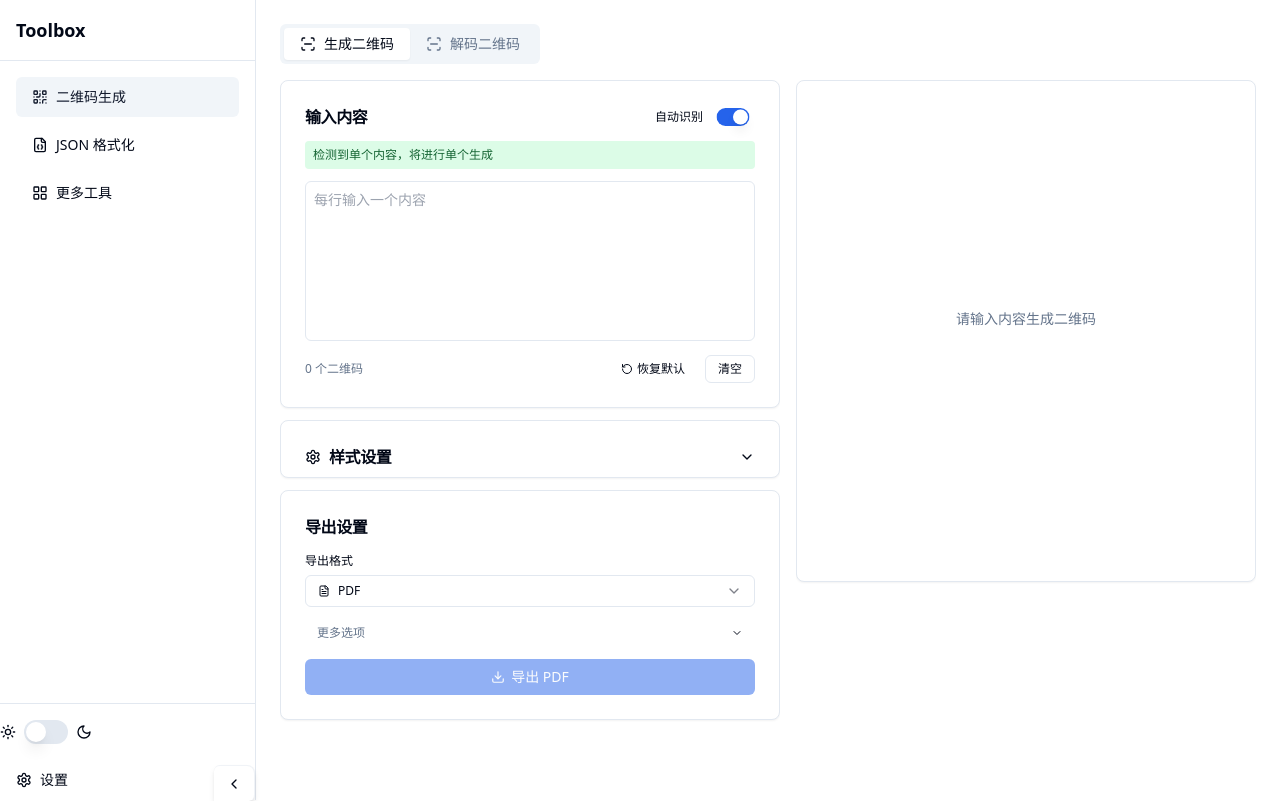
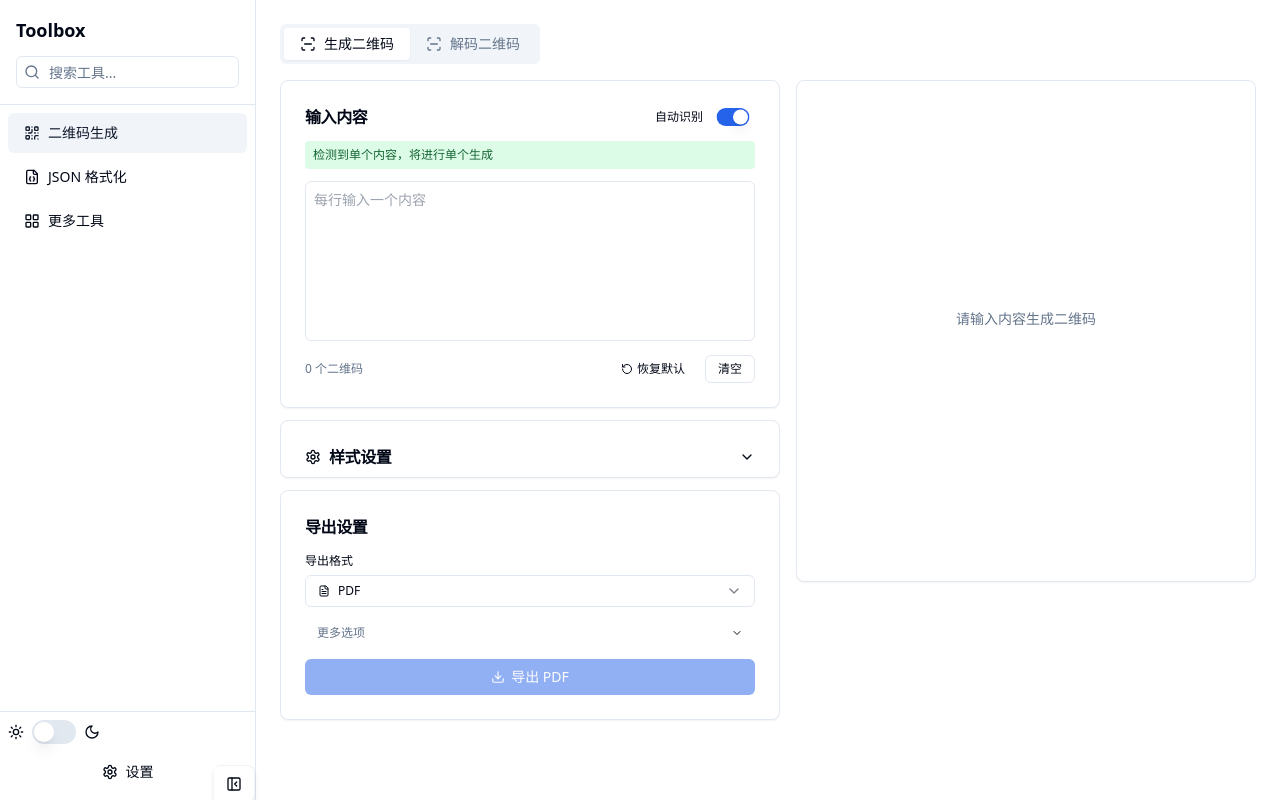
Before and after one commit to Pleidy/toolbox, a React (Vite) app: page / in a window 1280 px wide. Built offline with nearby package versions, Linux system fonts and the light colour scheme; the HTML template or start-up script is replaced by a standard one.

Commit message:
feat: 侧边栏收缩样式优化

```diff
--- a/src/components/layout/MainLayout.tsx
+++ b/src/components/layout/MainLayout.tsx
@@ -1,8 +1,7 @@
 import { ReactNode } from 'react';
 import { Sidebar } from './Sidebar';
-import { Button } from '../ui/Button';
-import { ChevronRight } from 'lucide-react';
 import { useAppStore } from '@/stores';
+import { cn } from '@/lib/utils';
 
 interface MainLayoutProps {
   children: ReactNode;
@@ -11,24 +10,18 @@ interface MainLayoutProps {
 }
 
 export function MainLayout({ children, activeTool, onToolChange }: MainLayoutProps) {
-  const { sidebarOpen, setSidebarOpen } = useAppStore();
+  const { sidebarOpen } = useAppStore();
 
   return (
-    <div className="h-screen flex bg-background relative">
+    <div className="h-screen flex bg-background relative overflow-hidden">
       <Sidebar activeTool={activeTool} onToolChange={onToolChange} />
 
-      {/* 侧边栏收起时显示的展开按钮 - 左下角 */}
-      {!sidebarOpen && (
-        <Button
-          onClick={() => setSidebarOpen(true)}
-          className="fixed bottom-0 left-0 z-50 rounded-tr-lg rounded-bl-none bg-background/90 backdrop-blur-md border-t border-r border-border/50 shadow-lg hover:bg-accent transition-colors"
-          title="展开侧边栏"
-        >
-          <ChevronRight className="h-4 w-4 text-foreground" />
-        </Button>
-      )}
-
-      <main className="flex-1 overflow-auto p-6">
+      <main
+        className={cn(
+          "flex-1 overflow-auto p-6 transition-all duration-300",
+          sidebarOpen ? "ml-64" : "ml-12"
+        )}
+      >
         {children}
       </main>
     </div>
--- a/src/components/layout/Sidebar.tsx
+++ b/src/components/layout/Sidebar.tsx
@@ -1,5 +1,7 @@
-import { QrCode, Settings, LayoutGrid, FileJson, Sun, Moon, ChevronLeft } from 'lucide-react';
+import { useState, useMemo } from 'react';
+import { QrCode, Settings, LayoutGrid, FileJson, Sun, Moon, Search, X, PanelLeftClose, PanelLeftOpen } from 'lucide-react';
 import { Button } from '../ui/Button';
+import { Input } from '../ui/Input';
 import { Switch } from '../ui/Switch';
 import { useAppStore } from '@/stores';
 import { useTheme } from 'next-themes';
@@ -13,6 +15,7 @@ interface SidebarProps {
 export function Sidebar({ activeTool, onToolChange }: SidebarProps) {
   const { sidebarOpen, theme, setSidebarOpen } = useAppStore();
   const { setTheme: setNextTheme } = useTheme();
+  const [searchQuery, setSearchQuery] = useState('');
 
   const handleThemeChange = (checked: boolean) => {
     const newTheme = checked ? 'dark' : 'light';
@@ -26,47 +29,125 @@ export function Sidebar({ activeTool, onToolChange }: SidebarProps) {
     { id: 'tools', name: '更多工具', icon: LayoutGrid },
   ];
 
+  // 过滤工具
+  const filteredTools = useMemo(() => {
+    if (!searchQuery.trim()) return tools;
+    return tools.filter(tool =>
+      tool.name.toLowerCase().includes(searchQuery.toLowerCase())
+    );
+  }, [searchQuery, tools]);
+
+  // 获取显示的工具列表
+  const displayTools = searchQuery.trim()
+    ? tools.map(tool => ({
+        ...tool,
+        isHidden: !filteredTools.some(t => t.id === tool.id)
+      }))
+    : tools.map(tool => ({ ...tool, isHidden: false }));
+
+  const clearSearch = () => setSearchQuery('');
+
+  // 收缩状态：只显示图标
+  const isCollapsed = !sidebarOpen;
+
   return (
     <aside
       className={cn(
-        "border-r bg-card transition-all duration-300 flex flex-col",
-        sidebarOpen ? "w-64" : "w-0 overflow-hidden"
+        "border-r bg-card transition-all duration-300 flex flex-col absolute top-0 left-0 h-full z-40",
+        isCollapsed ? "w-12" : "w-64"
       )}
     >
+      {/* 标题区域 */}
+      {!isCollapsed && (
         <div className="p-4 border-b">
           <h2 className="font-semibold text-lg">Toolbox</h2>
+
+          {/* 搜索框 */}
+          <div className="mt-3 relative">
+            <Search className="absolute left-2 top-1/2 -translate-y-1/2 h-4 w-4 text-muted-foreground" />
+            <Input
+              placeholder="搜索工具..."
+              value={searchQuery}
+              onChange={(e) => setSearchQuery(e.target.value)}
+              className="pl-8 pr-8 h-8 text-sm"
+            />
+            {searchQuery && (
+              <button
+                onClick={clearSearch}
+                className="absolute right-2 top-1/2 -translate-y-1/2 text-muted-foreground hover:text-foreground"
+              >
+                <X className="h-4 w-4" />
+              </button>
+            )}
           </div>
+        </div>
+      )}
 
-      <nav className="flex-1 p-4 space-y-2">
-        {tools.map((tool) => {
+      {/* 工具列表 */}
+      <nav className={cn("flex-1 p-2 space-y-1", isCollapsed && "pt-2")}>
+        {displayTools.map((tool) => {
           const Icon = tool.icon;
           return (
+            <div
+              key={tool.id}
+              className={cn(
+                "transition-all duration-200",
+                isCollapsed ? "h-10" : tool.isHidden && searchQuery ? "h-10" : "h-auto"
+              )}
+            >
               <Button
-              key={tool.id}
                 variant={activeTool === tool.id ? "secondary" : "ghost"}
-              className="w-full justify-start"
+                className={cn(
+                  "w-full transition-all duration-200 h-10",
+                  isCollapsed ? "justify-center px-0" : "justify-start"
+                )}
                 onClick={() => onToolChange(tool.id)}
+                title={isCollapsed ? tool.name : tool.isHidden ? tool.name : undefined}
               >
-              <Icon className="mr-2 h-4 w-4" />
-              {tool.name}
+                <Icon className={cn("h-4 w-4", isCollapsed ? "" : "mr-2")} />
+                {!(isCollapsed || (tool.isHidden && searchQuery)) && tool.name}
               </Button>
+            </div>
           );
         })}
       </nav>
 
-      <div className="mt-auto pt-4 border-t relative">
-        {/* 侧边栏收缩按钮 - 右下角 */}
+      {/* 底部区域 */}
+      <div className={cn("p-2 border-t relative", isCollapsed && "pt-2")}>
+        {/* 侧边栏展开/收缩按钮 - 右下角 */}
         <Button
           variant="ghost"
           size="sm"
-          onClick={() => setSidebarOpen(false)}
-          className="absolute -bottom-px right-0 z-10 rounded-tr-lg rounded-bl-none bg-background border-t border-r border-border/50 shadow-md hover:bg-accent transition-colors"
-          title="收起侧边栏"
+          onClick={() => setSidebarOpen(!sidebarOpen)}
+          className={cn(
+            "absolute -bottom-px right-0 z-10 transition-colors",
+            isCollapsed
+              ? "rounded-tl-lg rounded-br-none bg-background border-t border-l border-border/50 shadow-md hover:bg-accent"
+              : "rounded-tr-lg rounded-bl-none bg-background border-t border-r border-border/50 shadow-md hover:bg-accent"
+          )}
+          title={isCollapsed ? "展开侧边栏" : "收起侧边栏"}
         >
-          <ChevronLeft className="h-4 w-4 text-foreground" />
+          {isCollapsed ? (
+            <PanelLeftOpen className="h-4 w-4 text-foreground" />
+          ) : (
+            <PanelLeftClose className="h-4 w-4 text-foreground" />
+          )}
         </Button>
 
-        <div className="flex items-center justify-between mb-4">
+        {/* 主题切换 */}
+        <div className={cn("flex items-center mb-2", isCollapsed ? "justify-center" : "justify-between")}>
+          {isCollapsed ? (
+            <div className="flex flex-col items-center space-y-1">
+              <Sun className="h-3 w-3" />
+              <Switch
+                checked={theme === 'dark'}
+                onCheckedChange={handleThemeChange}
+                className="scale-75"
+              />
+              <Moon className="h-3 w-3" />
+            </div>
+          ) : (
+            <>
               <div className="flex items-center space-x-2">
                 <Sun className="h-4 w-4" />
                 <Switch
@@ -75,10 +156,17 @@ export function Sidebar({ activeTool, onToolChange }: SidebarProps) {
                 />
                 <Moon className="h-4 w-4" />
               </div>
+            </>
+          )}
         </div>
-        <Button variant="ghost" className="w-full justify-start">
-          <Settings className="mr-2 h-4 w-4" />
-          设置
+
+        {/* 设置按钮 */}
+        <Button
+          variant="ghost"
+          className={cn("w-full h-10", isCollapsed && "justify-center px-0")}
+        >
+          <Settings className={cn("h-4 w-4", isCollapsed ? "" : "mr-2")} />
+          {!isCollapsed && "设置"}
         </Button>
       </div>
     </aside>
```
Also changed, not shown: 1 other file (tests, documents, lock files or other folders). Lines whose indentation alone changed are shown as unchanged.
